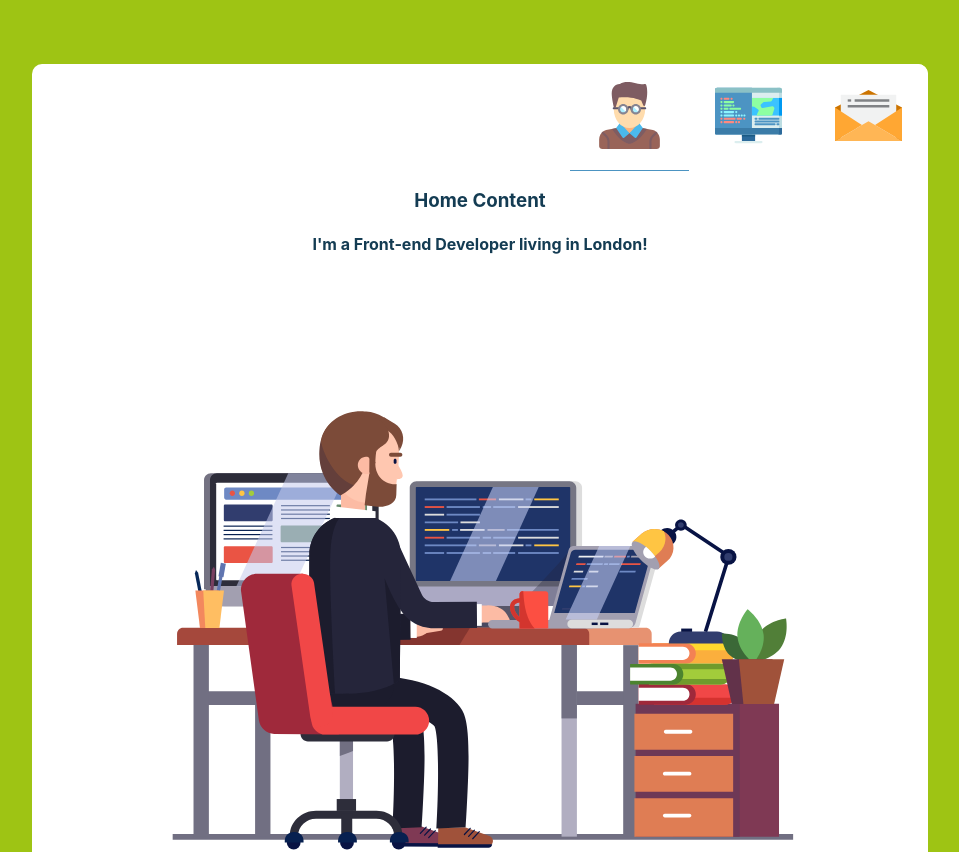
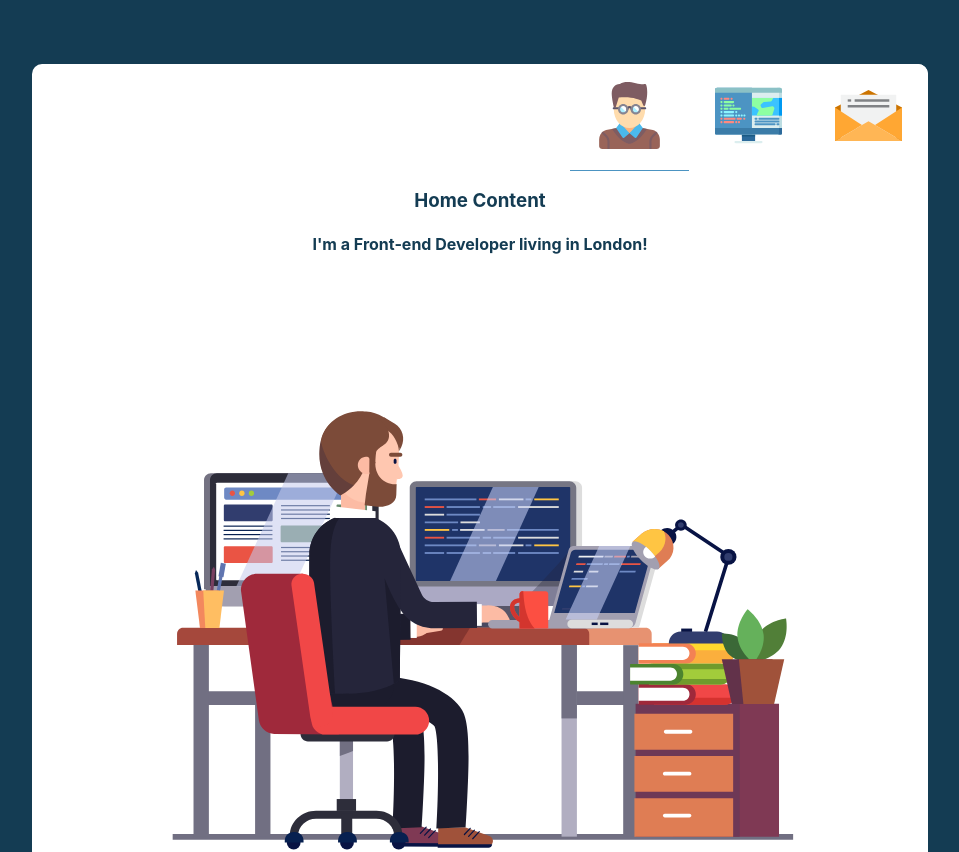
Before and after one commit to rafaelballestrin/portfolioOld, a React (Create React App) app: page / in a window 1280 px wide. Shown: the top 852 px of the page, without its empty margins (160-1119 px from the left). Built offline with nearby package versions, Linux system fonts and the light colour scheme.

Commit message:
Revert background color to its original version

```diff
--- a/src/App.css
+++ b/src/App.css
@@ -1,5 +1,5 @@
 .Page {
-  background: rgb(158, 196, 20);
+  background: #143C53;
 }
 .App {
   text-align: center;
--- a/src/index.css
+++ b/src/index.css
@@ -1,7 +1,7 @@
 body {
   margin: 0;
   padding: 0;
-  background: rgb(158, 196, 20);
+  background: #143C53;
   font-family: -apple-system, BlinkMacSystemFont, "Segoe UI", "Roboto", "Oxygen",
     "Ubuntu", "Cantarell", "Fira Sans", "Droid Sans", "Helvetica Neue",
     sans-serif;
```
